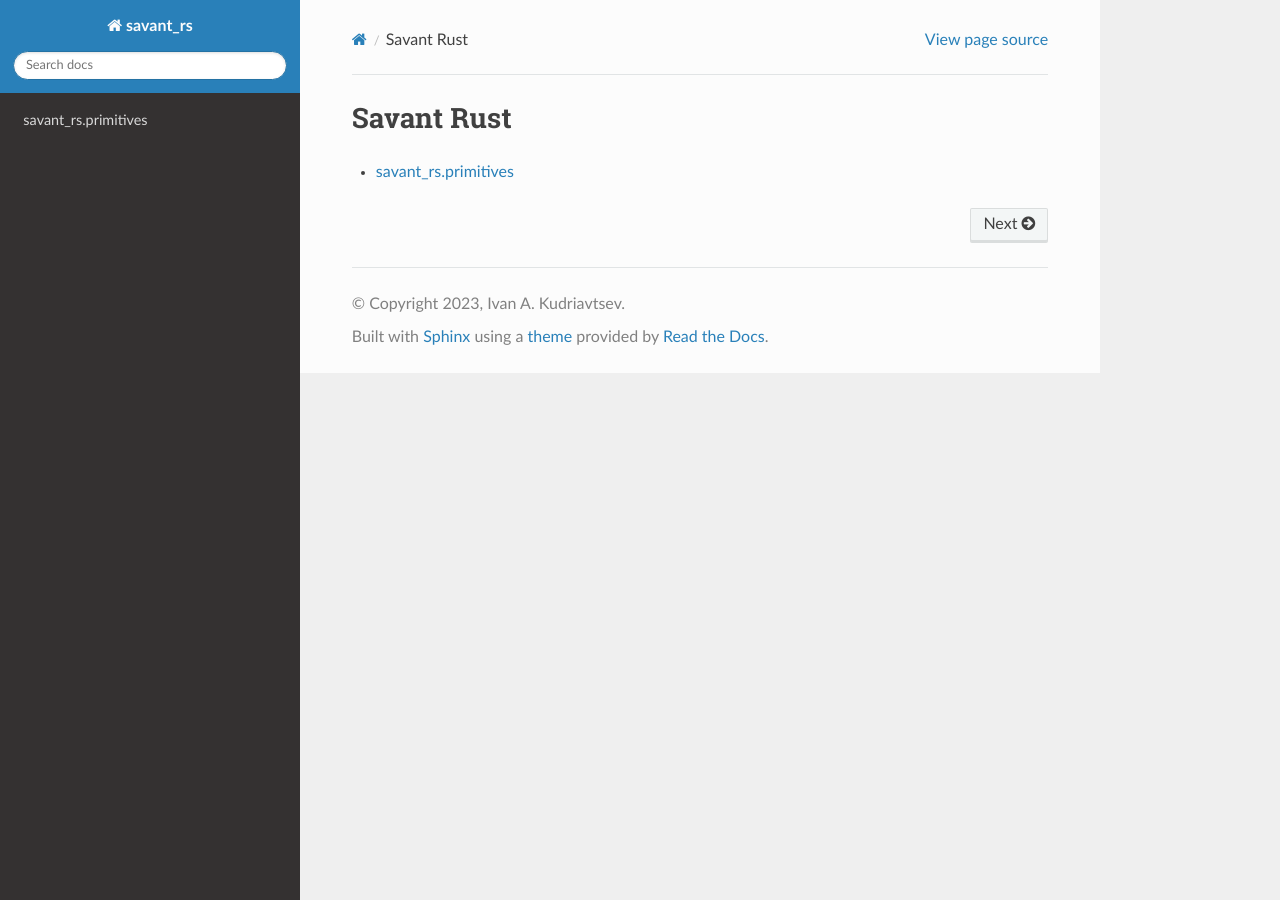
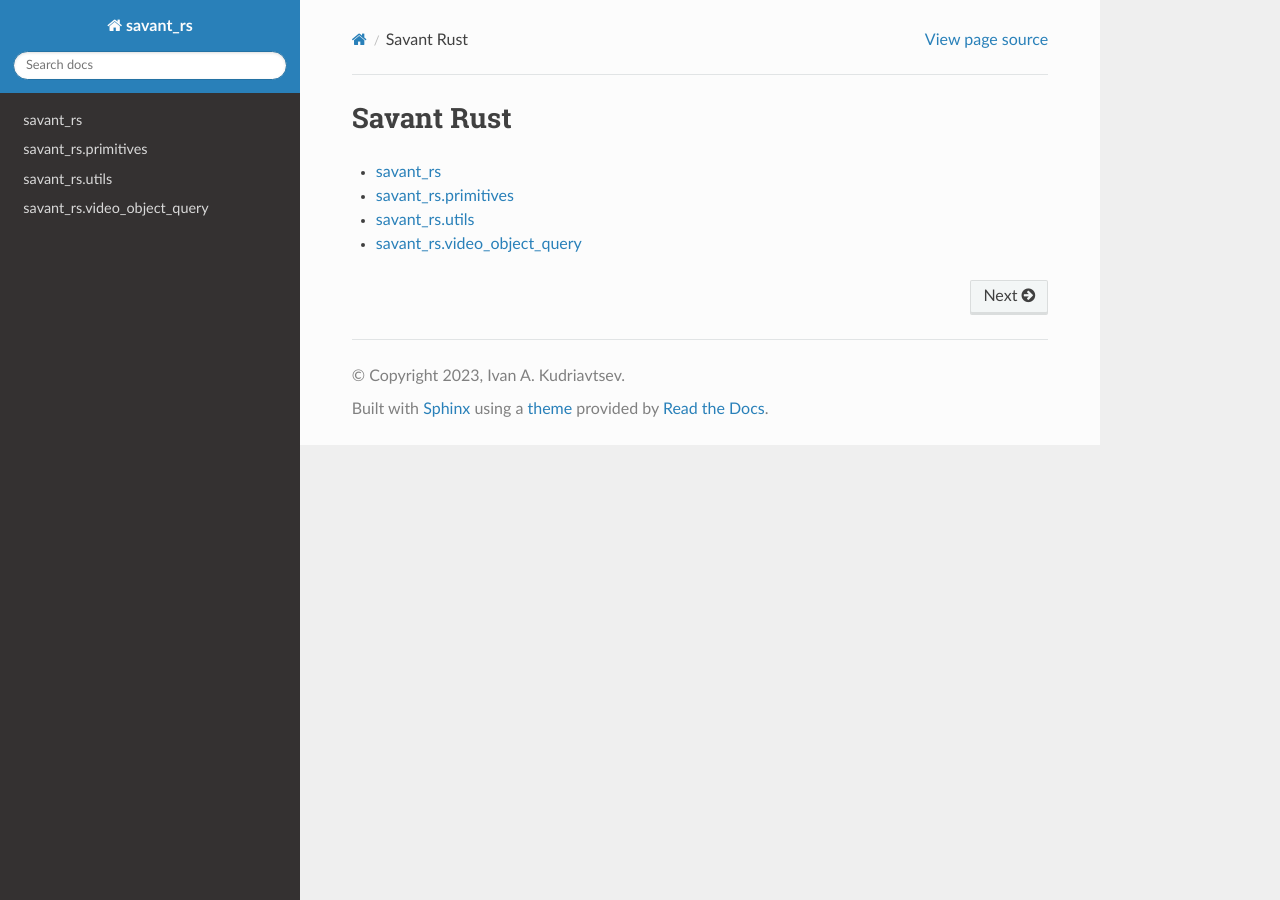
Before and after one commit to insight-platform/savant-rs, a Sphinx documentation site: the page built from docs/source/index.rst, in a window 1280 px wide. Built offline with Sphinx 7.4.7 and the Read the Docs theme 2.0.0, drawn with Linux system fonts in a browser that asks for light colours; the version number could not be read and is left out.

Commit message:
added version from cargo env

```diff
--- a/docs/source/conf.py
+++ b/docs/source/conf.py
@@ -6,13 +6,13 @@
 # -- Project information -----------------------------------------------------
 # https://www.sphinx-doc.org/en/master/usage/configuration.html#project-information
 
-from sphinx.ext.autosummary import _import_by_name
 import savant_rs
 
 project = 'savant_rs'
 copyright = '2023, Ivan A. Kudriavtsev'
 author = 'Ivan A. Kudriavtsev'
-release = '0.1.19'
+release = savant_rs.version()
+version = release
 
 # -- General configuration ---------------------------------------------------
 # https://www.sphinx-doc.org/en/master/usage/configuration.html#general-configuration
--- a/docs/source/index.rst
+++ b/docs/source/index.rst
@@ -8,6 +8,9 @@ Savant Rust
 ****************
 
 .. toctree::
-   :maxdepth: 1
+   :maxdepth: 2
 
+   modules/savant_rs
    modules/primitives
+   modules/utils
+   modules/video_object_query
--- /dev/null
+++ b/docs/source/modules/savant_rs.rst
@@ -0,0 +1,8 @@
+savant_rs
+---------
+
+Top-level module for savant_rs library. Holds only special functions.
+
+.. automodule:: savant_rs
+   :members:
+   :undoc-members:
--- /dev/null
+++ b/docs/source/modules/utils.rst
@@ -0,0 +1,6 @@
+savant_rs.utils
+---------------
+
+.. automodule:: savant_rs.utils
+   :members:
+   :undoc-members:
--- /dev/null
+++ b/docs/source/modules/video_object_query.rst
@@ -0,0 +1,6 @@
+savant_rs.video_object_query
+----------------------------
+
+.. automodule:: savant_rs.video_object_query
+   :members:
+   :undoc-members:
```
Also changed, not shown: 3 other files.
